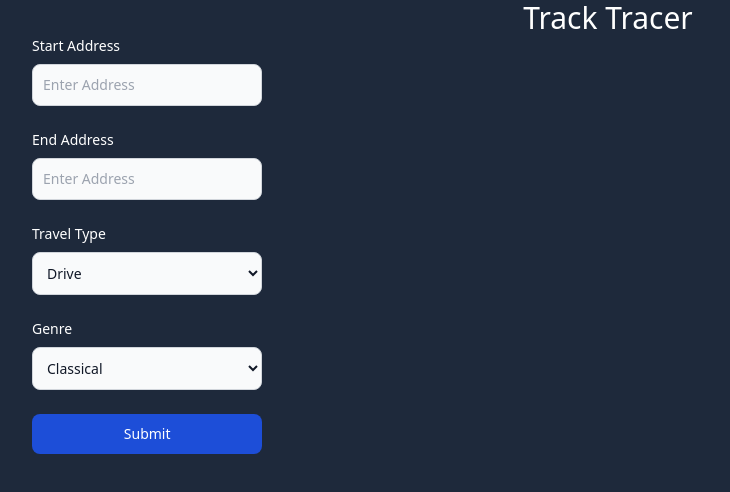
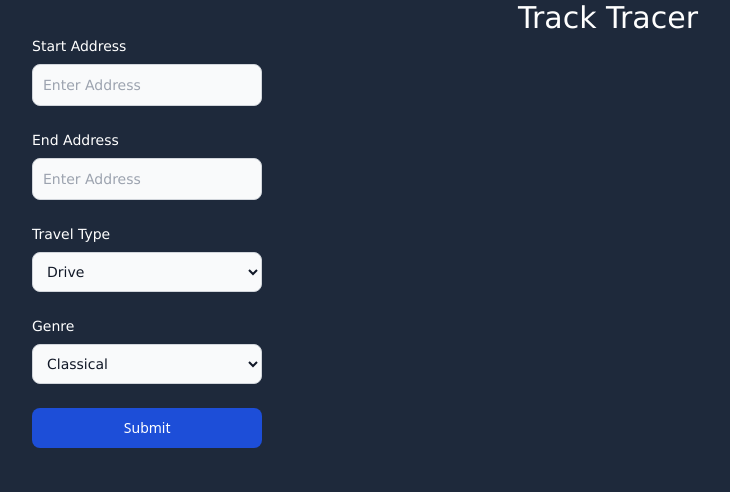
Before and after one commit to AndrewTullos/GroupTenProject1, a website: page index.html in a window 1280 px wide. Shown: the whole page, without its empty margins (32-762 px from the left). Drawn offline with Linux system fonts and the light colour scheme; a script that the page names is missing.

Commit message:
I forgot the css file lol

```diff
--- a/assets/css/tailwind.css
+++ b/assets/css/tailwind.css
@@ -1,3 +1,12 @@
 @tailwind base;
 @tailwind components;
 @tailwind utilities;
+
+h1 {
+    font-family: Verdana, Geneva, Tahoma, sans-serif;
+    font-size: xx-large;
+}
+
+div {
+    font-family: Verdana, Geneva, Tahoma, sans-serif;
+}
```
